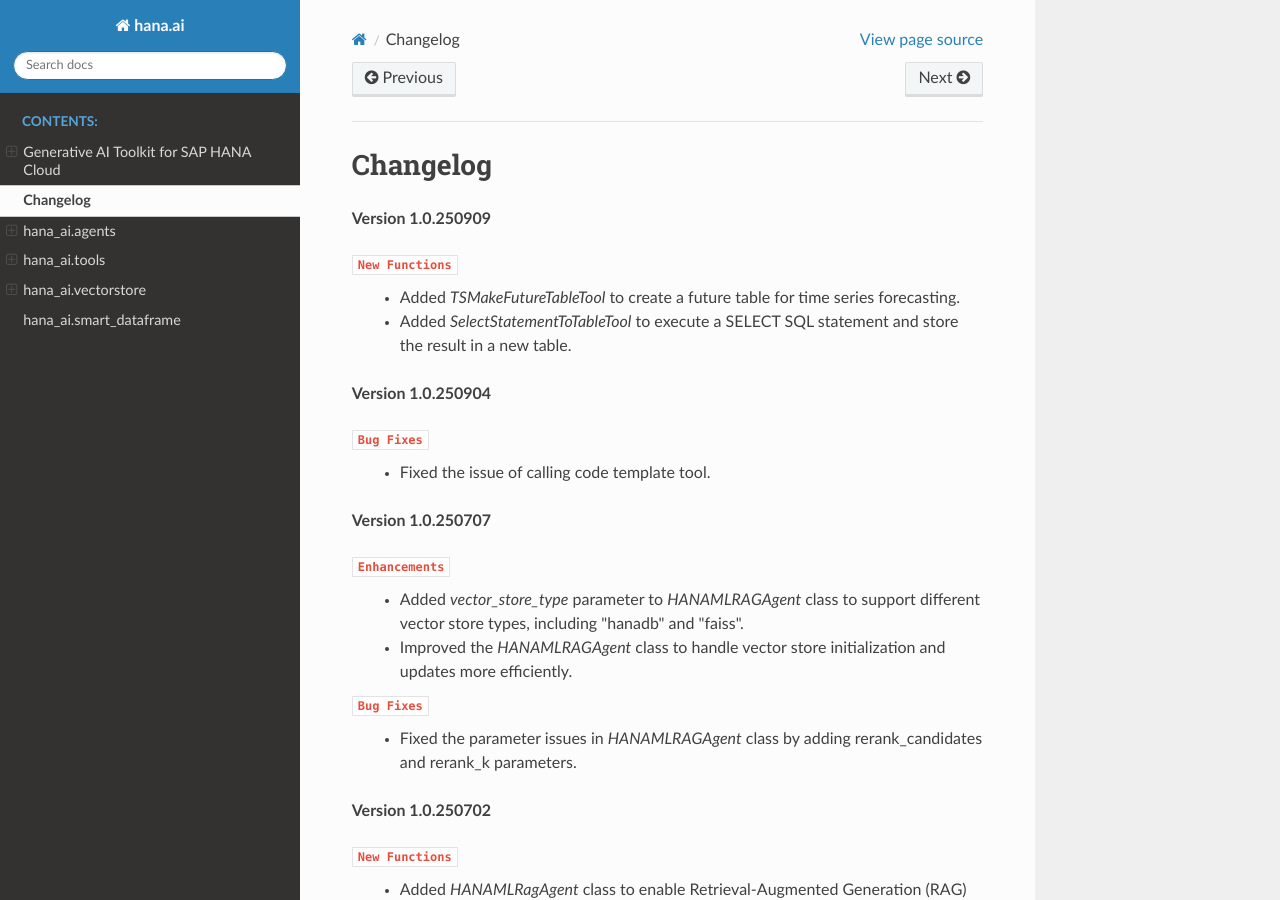
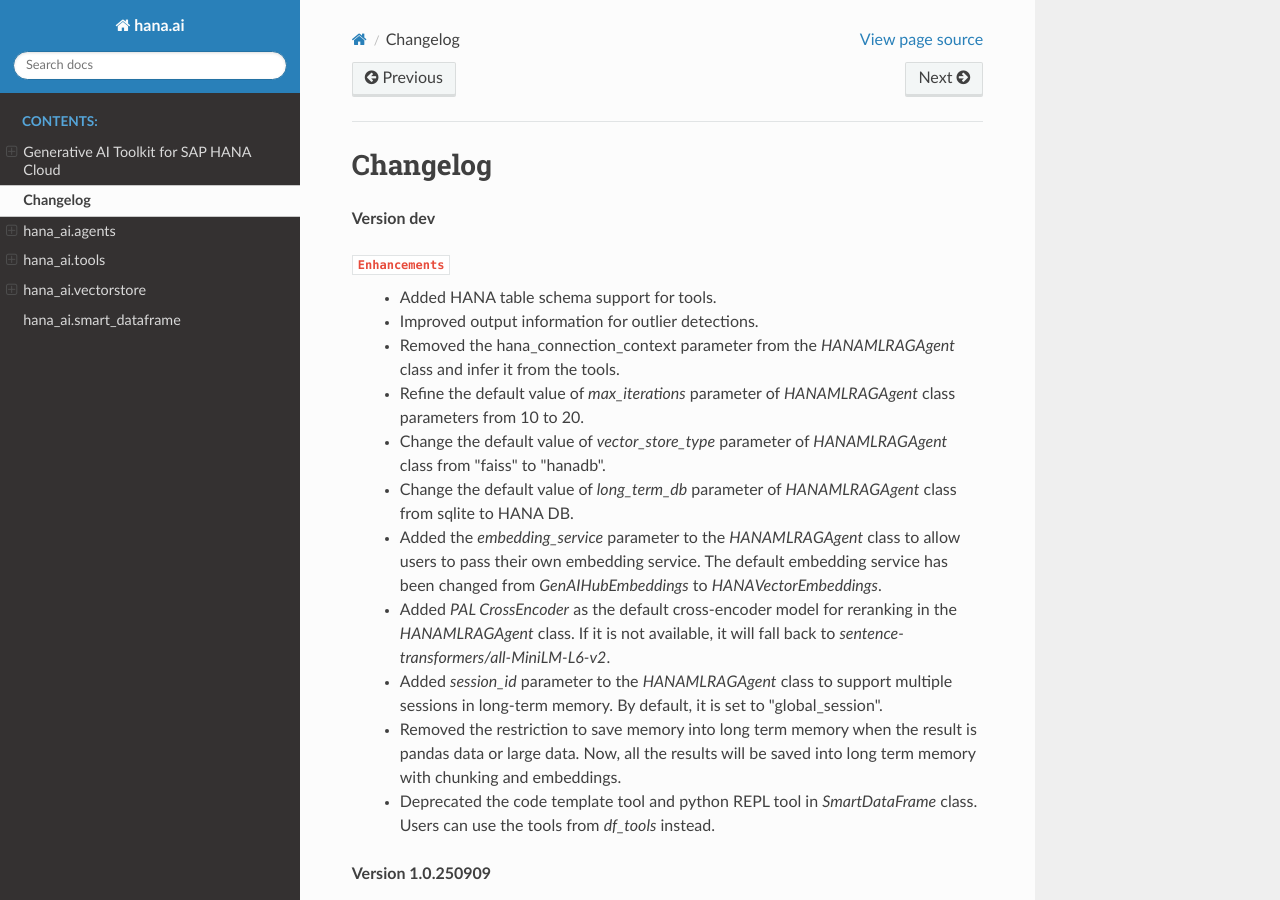
Before and after one commit to SAP/generative-ai-toolkit-for-sap-hana-cloud, a Sphinx documentation site: the page built from doc/changlog.rst, in a window 1280 px wide and 900 px high. Built offline with Sphinx 7.4.7 and the Read the Docs theme 3.1.0, drawn with Linux system fonts in a browser that asks for light colours.

Commit message:
update changelog

```diff
--- a/doc/changlog.rst
+++ b/doc/changlog.rst
@@ -1,5 +1,20 @@
 Changelog
 =========
+
+**Version dev**
+
+``Enhancements``
+    - Added HANA table schema support for tools.
+    - Improved output information for outlier detections.
+    - Removed the hana_connection_context parameter from the `HANAMLRAGAgent` class and infer it from the tools.
+    - Refine the default value of `max_iterations` parameter of `HANAMLRAGAgent` class parameters from 10 to 20.
+    - Change the default value of `vector_store_type` parameter of `HANAMLRAGAgent` class from "faiss" to "hanadb".
+    - Change the default value of `long_term_db` parameter of `HANAMLRAGAgent` class from sqlite to HANA DB.
+    - Added the `embedding_service` parameter to the `HANAMLRAGAgent` class to allow users to pass their own embedding service. The default embedding service has been changed from `GenAIHubEmbeddings` to `HANAVectorEmbeddings`.
+    - Added `PAL CrossEncoder` as the default cross-encoder model for reranking in the `HANAMLRAGAgent` class. If it is not available, it will fall back to `sentence-transformers/all-MiniLM-L6-v2`.
+    - Added `session_id` parameter to the `HANAMLRAGAgent` class to support multiple sessions in long-term memory. By default, it is set to "global_session".
+    - Removed the restriction to save memory into long term memory when the result is pandas data or large data. Now, all the results will be saved into long term memory with chunking and embeddings.
+    - Deprecated the code template tool and python REPL tool in `SmartDataFrame` class. Users can use the tools from `df_tools` instead.
 
 **Version 1.0.250909**
 
```
